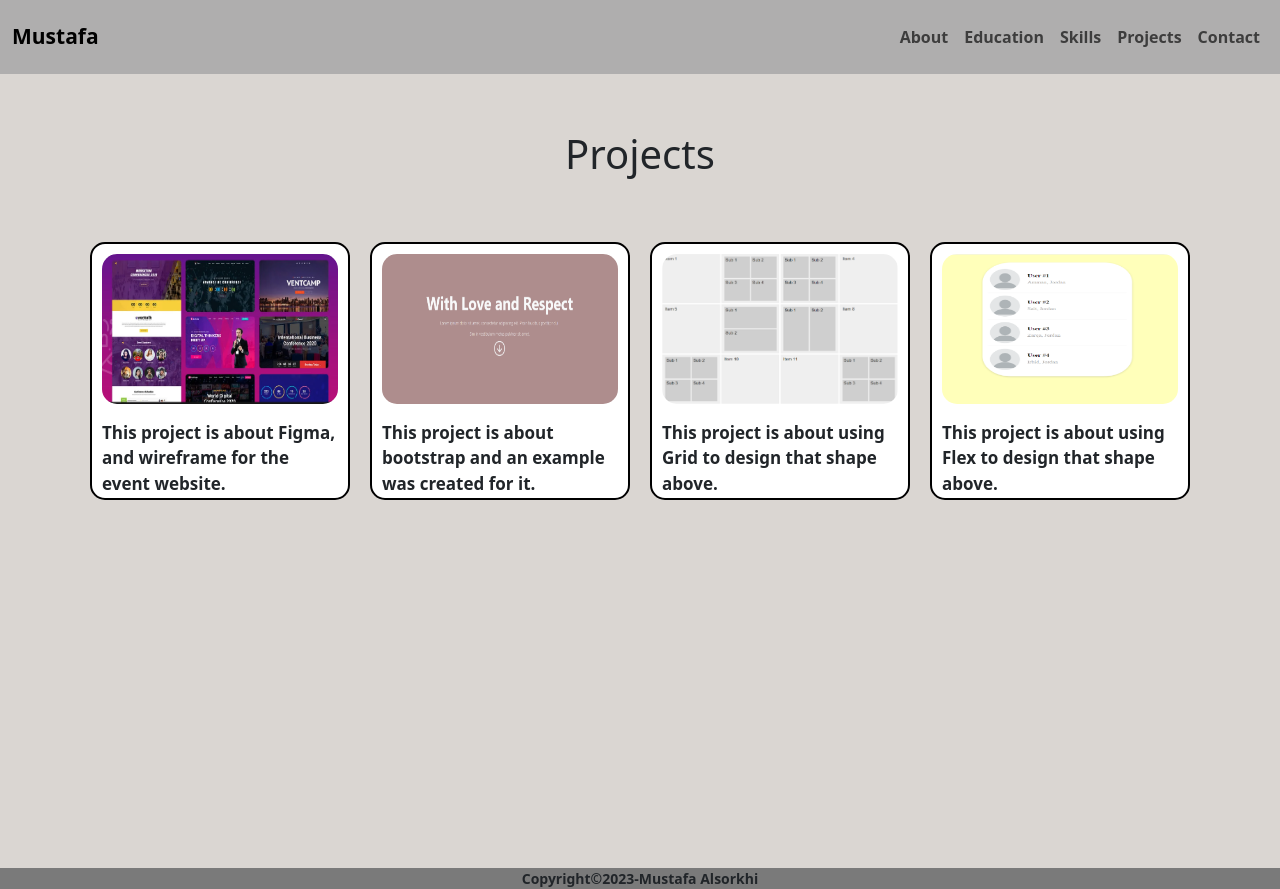
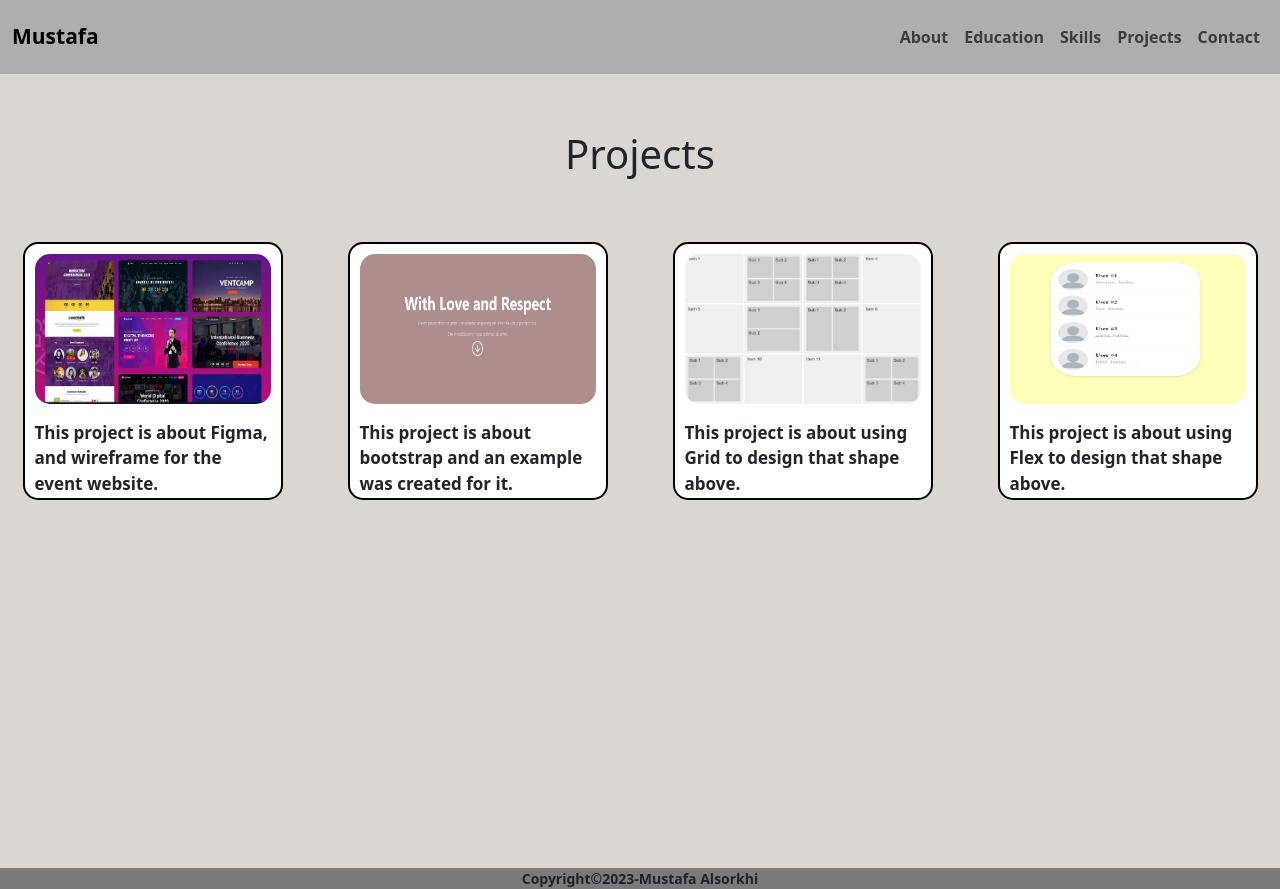
Before and after one commit to MustafaAlsorkhi/Portfolio, a plain HTML site: page index1.html in a window 1280 px wide. Drawn offline with nearby package versions, Linux system fonts and the light colour scheme.

Commit message:
Portfolio

```diff
--- a/style1.css
+++ b/style1.css
@@ -18,7 +18,7 @@ h1 {
    flex-direction: row;
    flex-wrap: wrap;
    justify-content: center;
-   gap: 20px;
+   gap: 65px;
 }
 
 .card {
```
